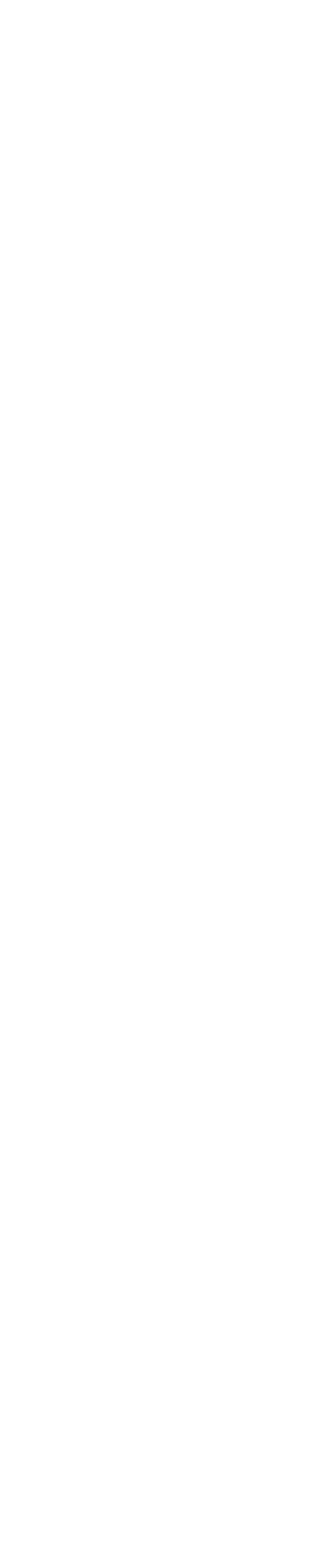
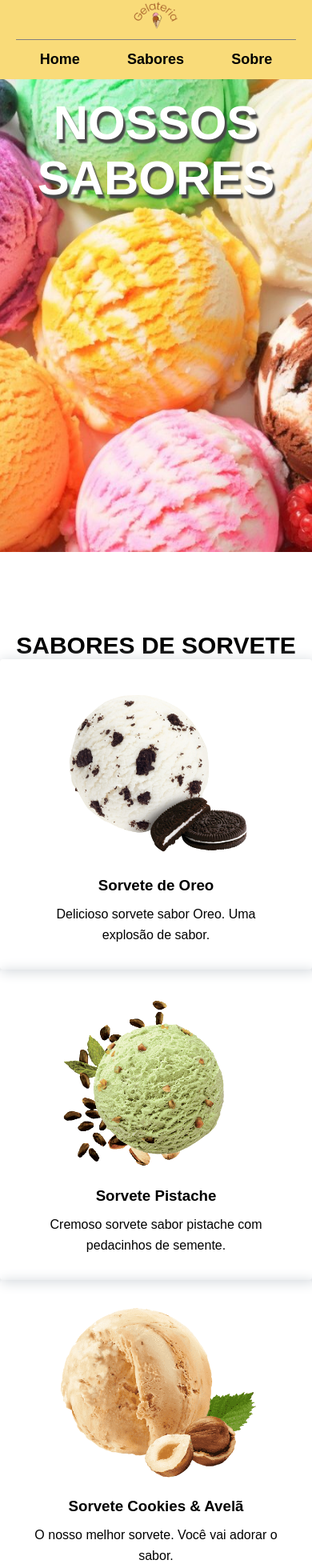
Before and after one commit to Renato007/Projeto-React-Sorveteria, a React (Create React App) app: page /sabores in a window 390 px wide. Shown: the part 21-1981 px from the top of the page at 80% size. Before the commit the page ends 844 px from the top, so only its background shows below. Built offline with nearby package versions, Linux system fonts and the light colour scheme.

Commit message:
estruturação estilização e responsividade da página sabores

```diff
--- a/src/compomentes/Topo.css
+++ b/src/compomentes/Topo.css
@@ -3,8 +3,9 @@
   width: 100%;
   padding: 10px 20px;
   position: fixed;
-  /* z-index: 1; */
+  z-index: 1;
   display: flex;
+
 }
 
 header div {
--- a/src/paginas/Sabores/index.js
+++ b/src/paginas/Sabores/index.js
@@ -1,9 +1,65 @@
-import "./style.css"
+import Topo from "../../compomentes/Topo";
+import Rodape from "../../compomentes/Rodape";
+
+import "./style.css";
 
 export default function Sabores() {
-    return(
-      <div>
-        Sabores
-      </div>
-    )
-  }
+  return (
+    <div>
+      <Topo />
+      <main>
+        <section className="secao-banner-sabores">
+          <div className="titulo-banner-sabores">
+            <h1>NOSSOS SABORES</h1>
+          </div>
+        </section>
+
+        <section className="limitar-secao secao-sabores">
+          <h2> SABORES DE SORVETE</h2>
+          <div className="container-sorvetes">
+            <div className="box-sorvete">
+              <img src="assets/img/sabor-oreo.png"></img>
+              <h3> Sorvete de Oreo</h3>
+              <p>Delicioso sorvete sabor Oreo. Uma explosão de sabor.</p>
+            </div>
+
+            <div className="box-sorvete">
+              <img src="assets/img/sabor-pistache.png"></img>
+              <h3> Sorvete Pistache</h3>
+              <p>Cremoso sorvete sabor pistache com pedacinhos de semente.</p>
+            </div>
+
+            <div className="box-sorvete">
+              <img src="assets/img/sabor-cookies-avela.png"></img>
+              <h3>Sorvete Cookies & Avelã</h3>
+              <p>O nosso melhor sorvete. Você vai adorar o sabor.</p>
+            </div>
+
+            <div className="box-sorvete">
+              <img src="assets/img/sorbet-kiwi.png"></img>
+              <h3> Sorvete de Kiwi</h3>
+              <p>
+                Delicioso e refrescante sorvete sabor kiwi. Rico em vitamina C
+              </p>
+            </div>
+
+            <div className="box-sorvete">
+              <img src="assets/img/sorbet-morango.png"></img>
+              <h3> Sorvete de Morango</h3>
+              <p>Sorvete de morango gourmet. Tradicional e saboroso.</p>
+            </div>
+
+            <div className="box-sorvete">
+              <img src="assets/img/sorbet-limao.png"></img>
+              <h3> Sorvete de Limão Siciliano</h3>
+              <p>
+                O incrivel sorvete gourmet de limão siciliano vai te encantar.
+              </p>
+            </div>
+          </div>
+        </section>
+      </main>
+      <Rodape />
+    </div>
+  );
+}
--- a/src/paginas/Sabores/style.css
+++ b/src/paginas/Sabores/style.css
@@ -0,0 +1,103 @@
+main {
+  width: 100%;
+  display: flex;
+  flex-direction: column;
+  /* padding-top: 60px; */
+}
+
+.secao-banner-sabores {
+  width: 100%;
+  height: 70vh;
+  position: relative;
+  margin-top: 60px;
+  align-items: center;
+  justify-content: center;
+  background-image: url("/public/assets/img/banner-sabores.jpg");
+  background-repeat: no-repeat;
+  background-size: cover;
+  background-position: center;
+}
+
+.titulo-banner-sabores {
+  padding: 20px 30px;
+  text-align: center;
+  display: flex;
+  flex-direction: column;
+  align-items: center;
+  justify-content: space-between;
+}
+
+.titulo-banner-sabores h1 {
+  color: white;
+  font-size: 100px;
+  text-shadow: 3px 5px 2px #474747;
+}
+
+.secao-sabores {
+  width: 100%;
+  padding: 100px 0px;
+  display: flex;
+  flex-direction: column;
+  align-items: center;
+}
+
+.secao-sabores h2 {
+  font-size: 30px;
+  font-weight: 600;
+}
+
+.container-sorvetes {
+  padding: 20px 20xx;
+  display: flex;
+  flex-wrap: wrap;
+  justify-content: space-between;
+}
+
+.box-sorvete {
+  width: 30%;
+  padding: 20px;
+  display: flex;
+  flex-direction: column;
+  text-align: center;
+  line-height: 26px;
+  border-radius: 4px;
+  box-shadow: 2px 2px 15px 2px #d9dde1;
+}
+
+.box-sorvete p {
+  margin-top: 10px;
+  margin-bottom: 10px;
+}
+
+.box-sorvete img {
+  width: 100%;
+  height: 250px;
+  object-fit: contain;
+}
+
+@media screen and (max-width: 768px) {
+    .titulo-banner-sabores h1 {
+        font-size: 60px;
+    }
+
+    .box-sorvete {
+        padding: 20px 40px;
+        width: 100%;
+    }
+
+    .container-sorvetes {
+        flex-direction: column;
+        align-items: center;
+    }
+    .botx-sorvete {
+        width: 100%;
+        margin-bottom: 20px;
+    }
+}
+
+@media screen  and (max-width:665px) {
+    main {
+    padding-top:60px;
+    }
+
+}
```
